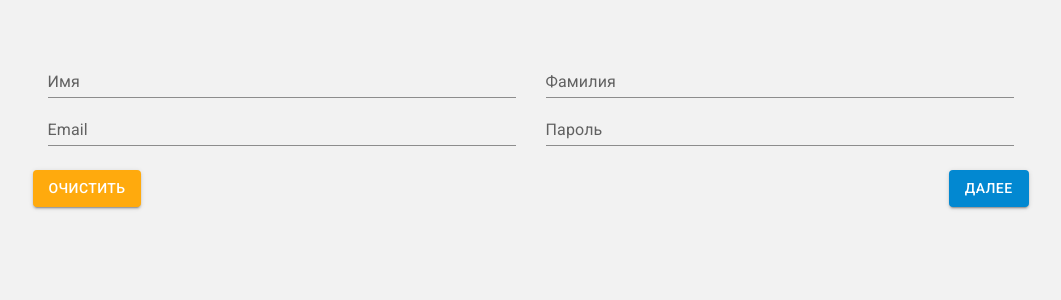
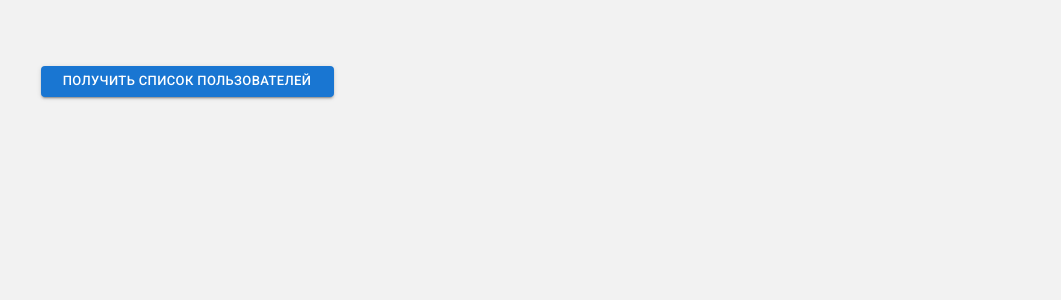
Before and after one commit to LEXXSAS/mentor-tutorial, a React (Create React App) app: page /#/ in a window 1280 px wide. Shown: the top 300 px of the page, without its empty margins (102-1163 px from the left). Built offline with nearby package versions, Linux system fonts and the light colour scheme.

Commit message:
Сделал урок 6 переписал fetch на async await axios

```diff
--- a/package.json
+++ b/package.json
@@ -16,6 +16,7 @@
     "@types/node": "^18.16.3",
     "@types/react": "^18.2.4",
     "@types/react-dom": "^18.2.3",
+    "axios": "^1.4.0",
     "bootstrap": "^5.2.3",
     "firebase": "^9.21.0",
     "react": "^18.2.0",
--- a/src/index.css
+++ b/src/index.css
@@ -23,18 +23,32 @@ body {
     /* font-family: 'Roboto'; */
 }
 
-.css-wb57ya-MuiFormControl-root-MuiTextField-root, .css-sghohy-MuiButtonBase-root-MuiButton-root {
+/* .css-wb57ya-MuiFormControl-root-MuiTextField-root, .css-sghohy-MuiButtonBase-root-MuiButton-root {
     margin: 0 15px !important;
+} */
+
+/* .css-zcbmsk-MuiButtonBase-root-MuiButton-root {
+    color: #fff;
+    background-color: #ffaa0d !important;
+} */
+
+.btns {
+    display: flex;
+    padding: 0 0;
 }
 
-.css-zcbmsk-MuiButtonBase-root-MuiButton-root {
-    color: #fff;
-    background-color: #ffaa0d !important;
-    /* background-color: #ff0d0d !important; */
+/* .buttons {
+    justify-content: space-between;
+} */
+
+ul li {
+    list-style-type: none;
 }
 
-.buttons {
-    justify-content: space-between;
+.row {
+    display: flex;
+    justify-content: center;
+    gap: 0.7rem;
 }
 
 img {
--- a/src/index.js
+++ b/src/index.js
@@ -23,7 +23,9 @@ import { HashRouter } from "react-router-dom";
 // import App from './mentortwo/App'
 // import App from './mentorthree/App'
 // import App from './mentorseven/App'
-import App from './tutorial-5-ui-form/App'
+import App from './tutorial-6-users-from-api/App'
+// import App from './tutorial-5-2-useForm/App'
+// import App from './tutorial-5-ui-form/App'
 // import App from './mentorfour/App'
 // import App from './mentor-scss/App'
 // import App from './mentrofive-usecontext/App'
--- /dev/null
+++ b/src/tutorial-6-users-from-api/App.js
@@ -0,0 +1,51 @@
+import React from 'react'
+import { Box, Button, Paper } from '@mui/material';
+import Stack from '@mui/material/Stack';
+import axios from 'axios';
+
+
+function App() {
+    const [users, setUsers] = React.useState([]);
+
+    // const getUsers = () => {
+    //     fetch('https://6479b0d7a455e257fa639154.mockapi.io/users').then((res) => {
+    //         res.json().then((result) => {
+    //             setUsers(result);
+    //         })
+    //     })
+    // }
+
+    async function getUsers() {
+        try {
+          await axios.get(`https://6479b0d7a455e257fa639154.mockapi.io/users`)
+          .then((res) => {
+                setUsers(res.data)
+          })
+          } catch(isError) {
+              console.log(isError)
+          }
+      }
+
+    console.log(users)
+
+  return (
+    <div className='App'>
+        <div>
+        <Box sx={{p: 2, width: 325}}>
+            <Stack spacing={1} direction='column' className='btns'>
+                <Button onClick={getUsers} variant='contained' color='primary' size='small'>Получить список пользователей</Button>
+            </Stack>
+            {users.length > 0 ? <Paper sx={{p: 3, pl: 0}} elevation={2}>
+            <ul>
+            {users.map((obj) => (
+                <li key={obj.id}>{obj.name}</li>
+            ))}
+            </ul>
+            </Paper> : null}
+            </Box>
+        </div>
+    </div>
+  );
+}
+
+export default App;
```
Also changed, not shown: src/tutorial-5-2-useForm/App.js (added, +32 -0 lines), src/tutorial-5-2-useForm/components/FormField.jsx (added, +21 -0 lines), src/tutorial-5-2-useForm/forms/PersonalInfoForm.jsx (added, +25 -0 lines), 1 other file (tests, documents, lock files or other folders).
